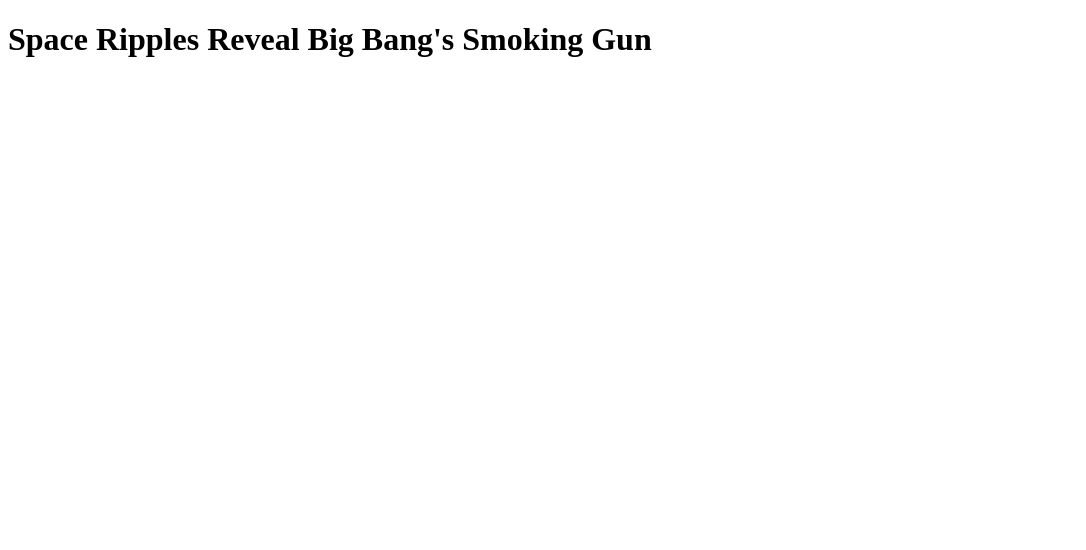
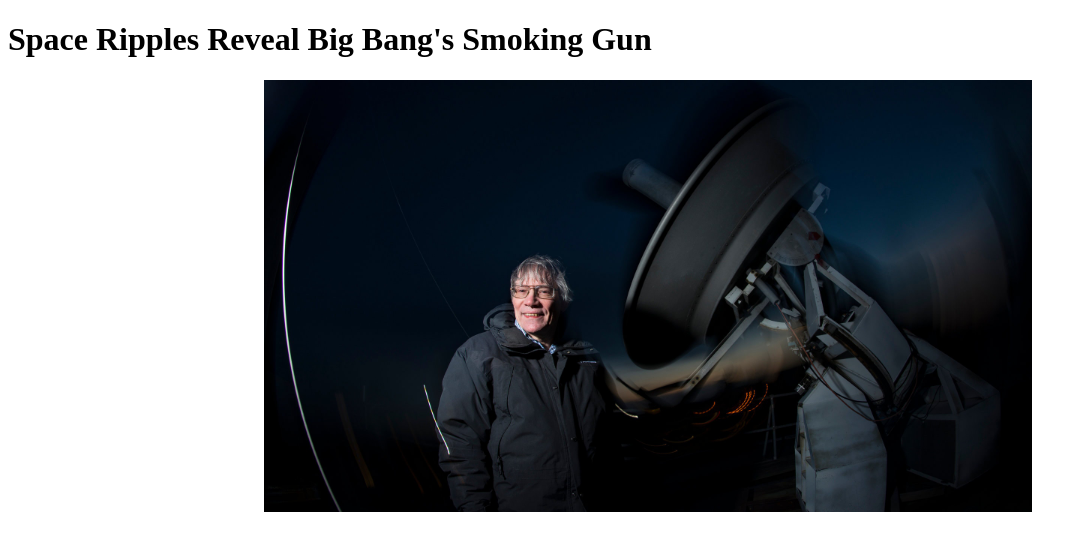
Before and after one commit to patrikis-angelos/Patrick-Saima, a plain HTML site: page article.html in a window 1280 px wide. Shown: the whole page, without its empty margins (0-1086 px from the left). Drawn offline with Linux system fonts and the light colour scheme.

Commit message:
added photo and styles file

```diff
--- a/article.html
+++ b/article.html
@@ -2,11 +2,15 @@
 <html>
     <head>
         <title>New York Times Article</title>
-
+        <link rel="stylesheet" href="styles.css">
     </head>
 
 <body>
     <h1>Space Ripples Reveal Big Bang's Smoking Gun</h1>
+
+    <div id="main">
+         <img id = "main_img" src="images/18cosmos-superJumbo.jpg">
+    </div>
 </body>
 
 </html>
--- /dev/null
+++ b/styles.css
@@ -0,0 +1,10 @@
+#main{
+    align-content: center;
+    width:100vw;
+}
+
+#main_img{
+    width: 60vw;
+    display:block;
+    margin:0 auto;
+}
```
